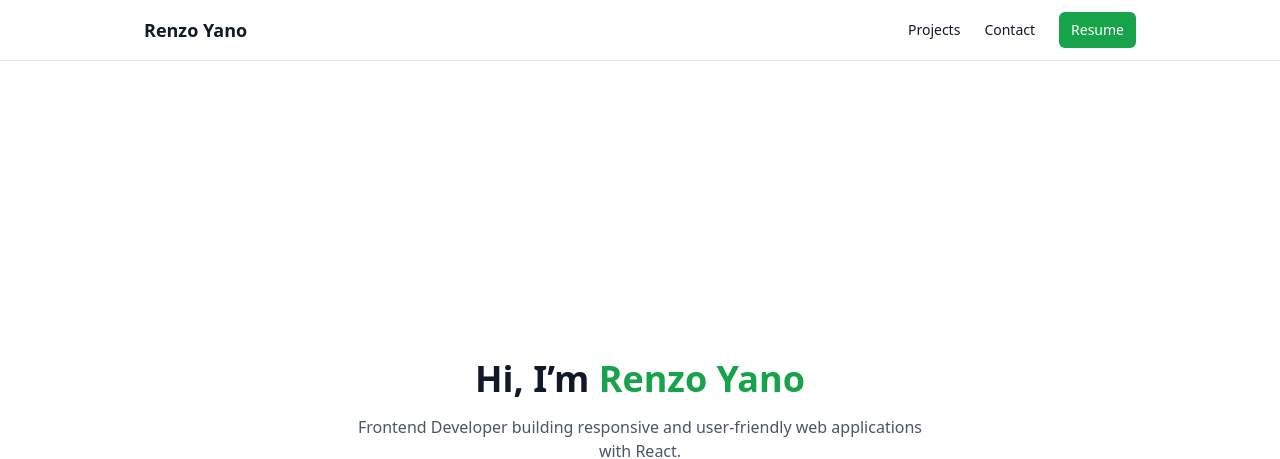
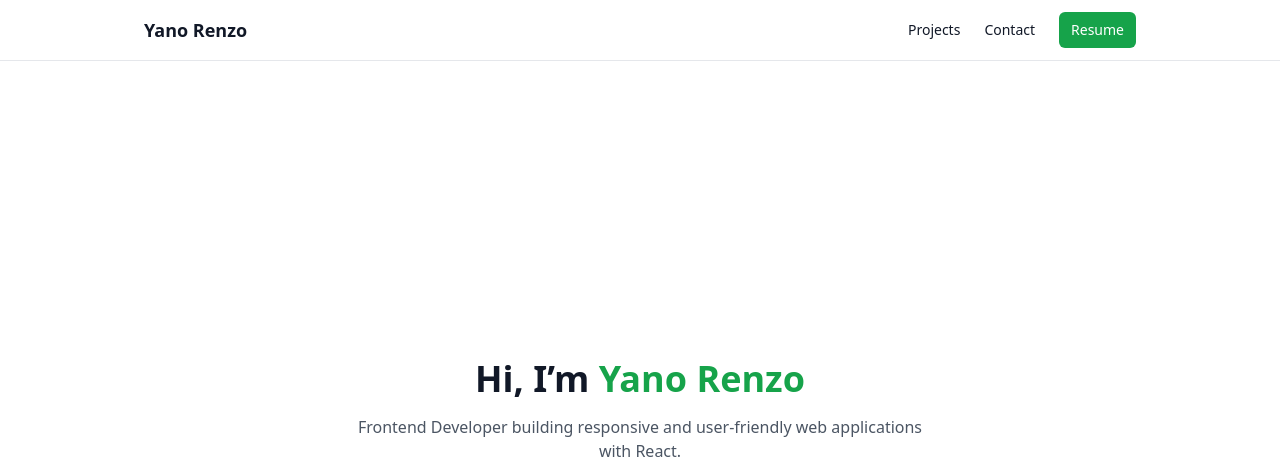
Before and after one commit to yanorenzo624/portfolio, a React (Vite) app: page / in a window 1280 px wide. Shown: the top 459 px of the page. Built offline with nearby package versions, Linux system fonts and the light colour scheme.

Commit message:
updated domain.

```diff
--- a/src/components/Hero.jsx
+++ b/src/components/Hero.jsx
@@ -12,7 +12,7 @@ const Hero = () => {
         animate="visible"
       >
         <h2 className="text-4xl font-bold mb-4">
-          Hi, I’m <span className="text-green-600">Renzo Yano</span>
+          Hi, I’m <span className="text-green-600">Yano Renzo</span>
         </h2>
 
         <p className="text-gray-600 mb-6">
--- a/src/components/Navbar.jsx
+++ b/src/components/Navbar.jsx
@@ -3,7 +3,7 @@ const Navbar = () => {
     <nav className="fixed top-0 w-full bg-white border-b z-50">
       <div className="max-w-5xl mx-auto flex justify-between items-center px-4 py-3">
         <h1 className="font-bold text-base sm:text-lg">
-          Renzo Yano
+          Yano Renzo
         </h1>
 
         <div className="flex items-center gap-3 sm:gap-6 text-sm">
```
Also changed, not shown: 1 other file (tests, documents, lock files or other folders).
